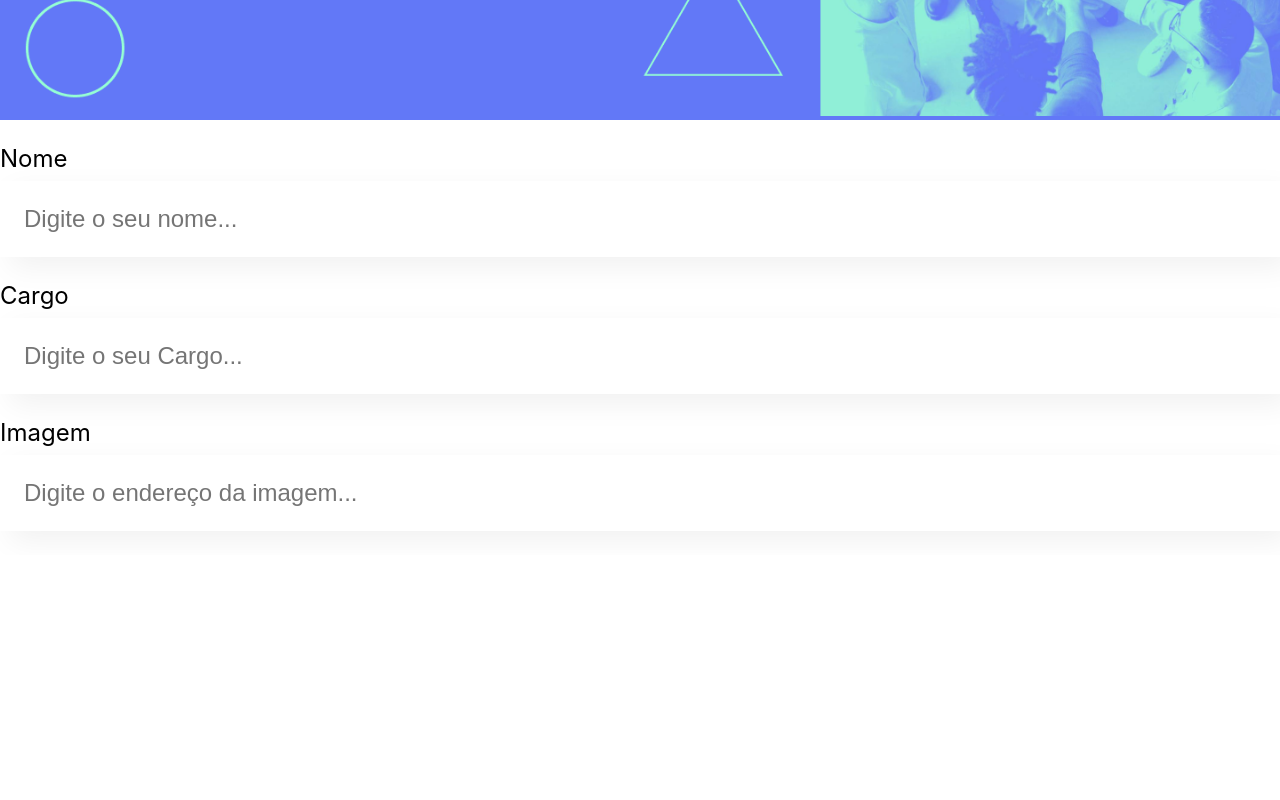
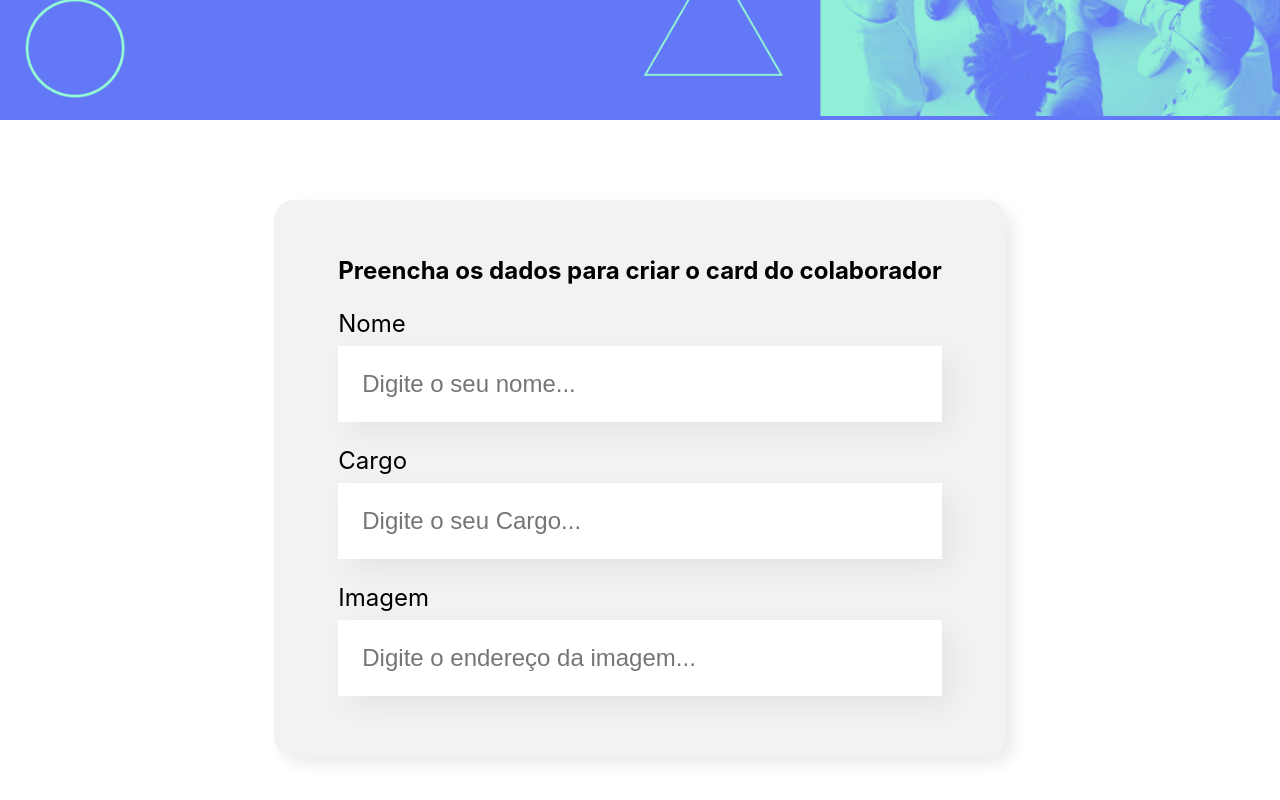
Before and after one commit to Jeferson1709/Organo, a React (Create React App) app: page / in a window 1280 px wide. Shown: the part 378-1178 px from the top of the page. Before the commit the page ends 933 px from the top, so only its background shows below. Built offline with nearby package versions, Linux system fonts and the light colour scheme.

Commit message:
feat: Criando o formulário

```diff
--- a/src/App.js
+++ b/src/App.js
@@ -1,14 +1,10 @@
 import Banner from "./componentes/Banner";
-import CampoTexto from "./componentes/CampoTexto";
+import Formulario from "./componentes/Formulario";
 function App() {
-
-
   return (
     <div className="App">
       <Banner />
-      <CampoTexto label="Nome" placeholder="Digite o seu nome" />
-      <CampoTexto label="Cargo" placeholder="Digite o seu Cargo" />
-      <CampoTexto label="Imagem" placeholder="Digite o endereço da imagem" />
+      <Formulario />
     </div>
   );
 }
--- /dev/null
+++ b/src/componentes/Formulario/Formulario.css
@@ -0,0 +1,13 @@
+.formulario {
+    display: flex;
+    justify-content: center;
+    margin: 80px 0;
+}
+
+.formulario form {
+    max-width: 80%;
+    background-color: #f2f2f2;
+    border-radius: 20px;
+    padding: 36px 64px;
+    box-shadow: 8px 8px 16px rgba(0, 0, 0, 0.08);
+}
--- /dev/null
+++ b/src/componentes/Formulario/index.js
@@ -0,0 +1,16 @@
+import CampoTexto from "../CampoTexto";
+import "./Formulario.css";
+const Formulario = () => {
+  return (
+    <section className="formulario">
+      <form>
+        <h2>Preencha os dados para criar o card do colaborador </h2>
+        <CampoTexto label="Nome" placeholder="Digite o seu nome" />
+        <CampoTexto label="Cargo" placeholder="Digite o seu Cargo" />
+        <CampoTexto label="Imagem" placeholder="Digite o endereço da imagem" />
+      </form>
+    </section>
+  );
+};
+
+export default Formulario;
```
